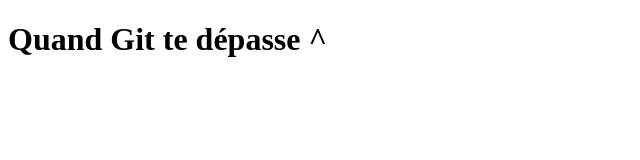
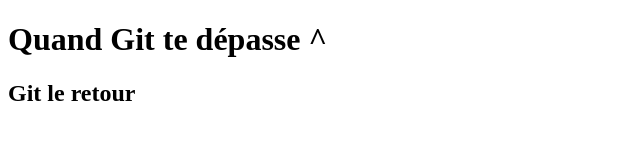
Before and after one commit to gabrielarck/ShareZza, a plain HTML site: page index.html in a window 1280 px wide. Shown: the whole page, without its empty margins (0-640 px from the left). Drawn offline with Linux system fonts and the light colour scheme.

Commit message:
Update index.html
add h2 in the body

```diff
--- a/index.html
+++ b/index.html
@@ -6,5 +6,6 @@
   </head>
   <body>
     <h1>Quand Git te dépasse ^</h1>
+    <h2>Git le retour</h2>
   </body>
 </html>
```
